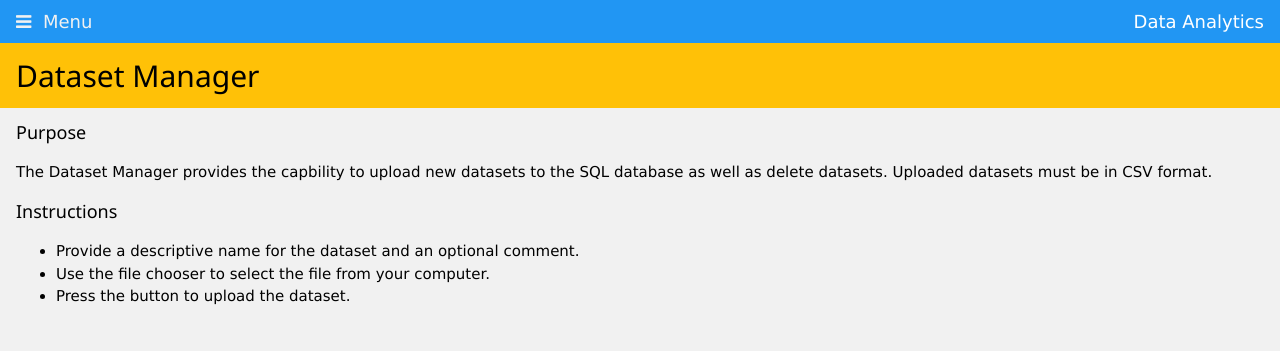
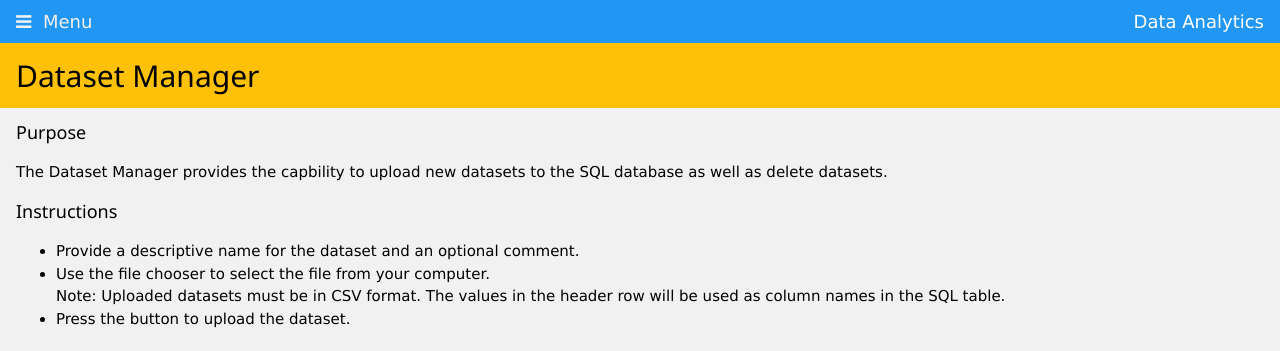
Before and after one commit to TerraX3000/data_analytics_app, a Flask app: page /datasetmanager in a window 1280 px wide. Shown: the top 351 px of the page. Run offline with Flask 3, Linux system fonts and the light colour scheme; parts of the project's set-up code (start-up, migrations or seed data) failed here and were passed over; some libraries are stand-ins or nearby versions.

Commit message:
Added note about header row to datasetmanager.html

```diff
--- a/main_app/templates/datasetmanager.html
+++ b/main_app/templates/datasetmanager.html
@@ -34,12 +34,15 @@
     <h5> Purpose</h5>
     <p> The Dataset Manager provides the capbility to upload new datasets to the SQL database as well as delete
         datasets.
-        Uploaded datasets must be in CSV format.
+
     </p>
     <h5> Instructions</h5>
     <ul>
         <li> Provide a descriptive name for the dataset and an optional comment. </li>
         <li> Use the file chooser to select the file from your computer.</li>
+        Note: Uploaded datasets must be in CSV format. The values in the header row will be used as column names in
+        the SQL
+        table.
         <li> Press the button to upload the dataset. </li>
     </ul>
 </div>
```
